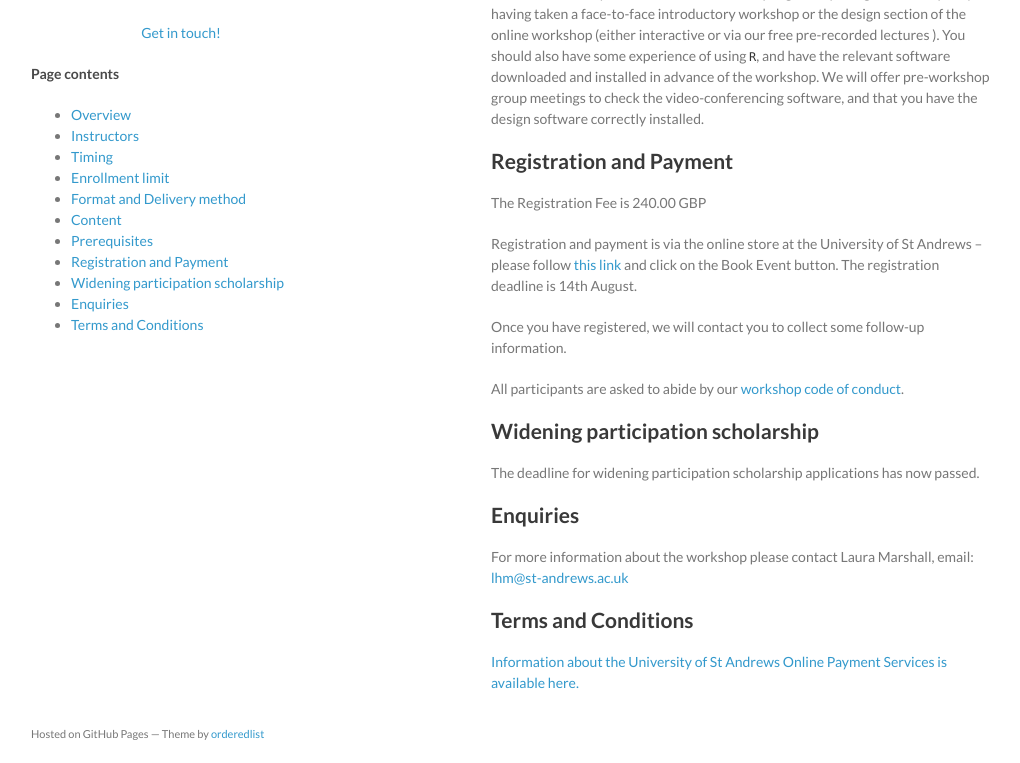
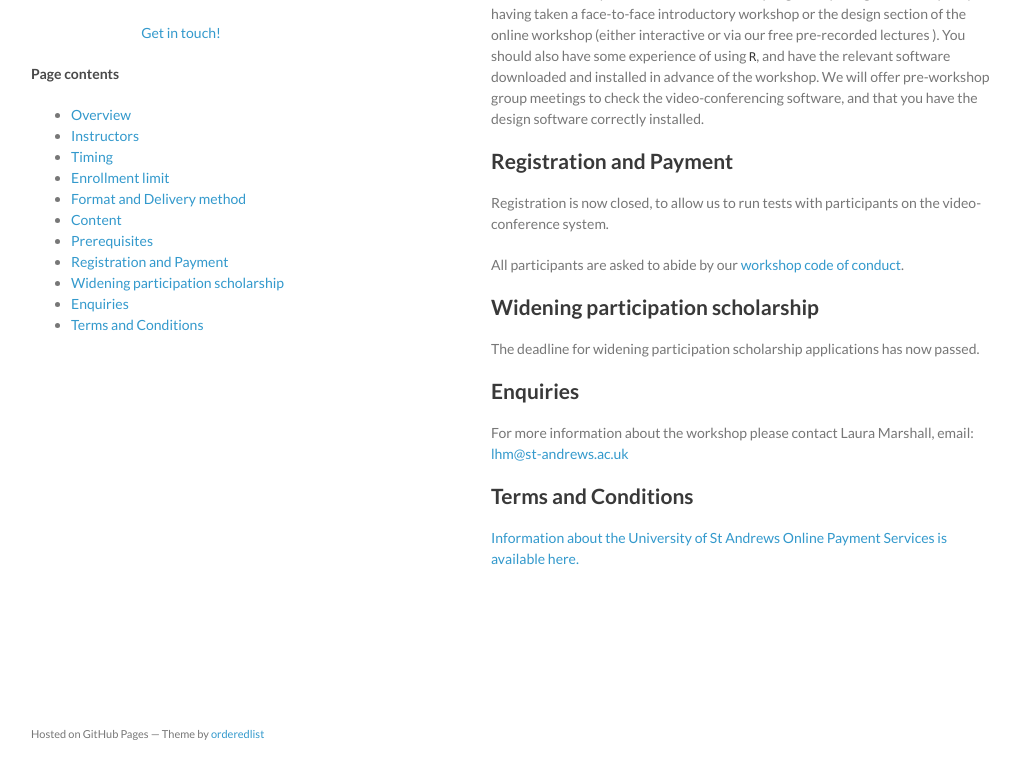
Before and after one commit to distanceworkshops/distanceworkshops.github.io, a Jekyll site: the page built from design-aug-2023.md, in a window 1280 px wide and 900 px high, scrolled down 1658 px, cut to the strip 137-900 px from the top of the window. Shown: the whole strip, without its empty margins (129-1149 px from the left). Built offline with Jekyll 4.4.1, drawn with Linux system fonts in a browser that asks for light colours.

Commit message:
Update design-aug-2023.md
Registration now closed.

```diff
--- a/design-aug-2023.md
+++ b/design-aug-2023.md
@@ -47,16 +47,16 @@ You should already know about distance sampling survey design, for example by ha
 
 ## Registration and Payment
 
-<!--Registration now closed, to allow us to run tests with participants on the video-conference system.-->
+Registration is now closed, to allow us to run tests with participants on the video-conference system.
 
-The Registration Fee is 240.00 GBP
+<!--The Registration Fee is 240.00 GBP-->
 
 <!--Registration will open soon.-->
 
-Registration and payment is via the online store at the University of St Andrews -- please follow [this link](https://onlineshop.st-andrews.ac.uk/conferences-and-events/events/creem/online-workshoppractical-design-and-simulation-to-optimise-distance-sampling-surveys-2831-aug-23)
+<!-- Registration and payment is via the online store at the University of St Andrews -- please follow [this link](https://onlineshop.st-andrews.ac.uk/conferences-and-events/events/creem/online-workshoppractical-design-and-simulation-to-optimise-distance-sampling-surveys-2831-aug-23)
  and click on the Book Event button.  The registration deadline is 14th August.
 
-Once you have registered, we will contact you to collect some follow-up information.
+Once you have registered, we will contact you to collect some follow-up information.-->
 
 All participants are asked to abide by our [workshop code of conduct](code-of-conduct).
 
```
